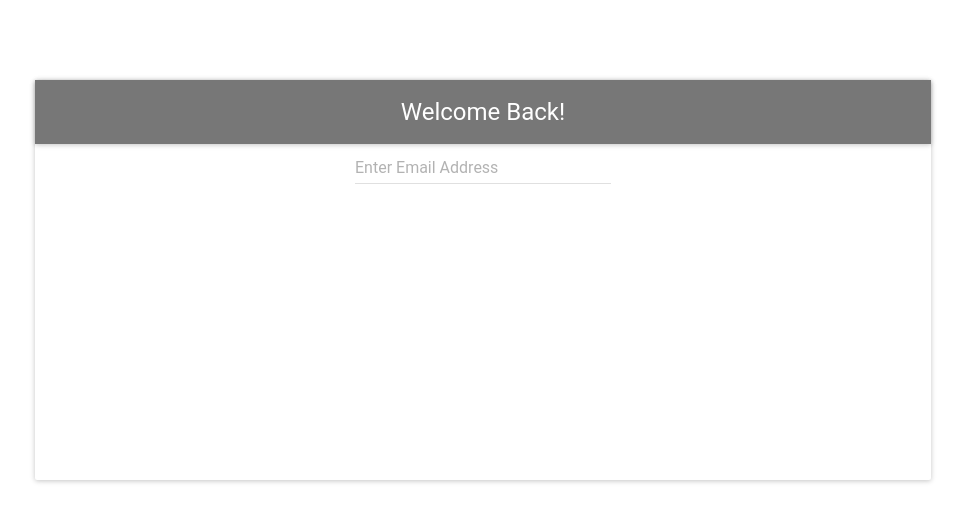
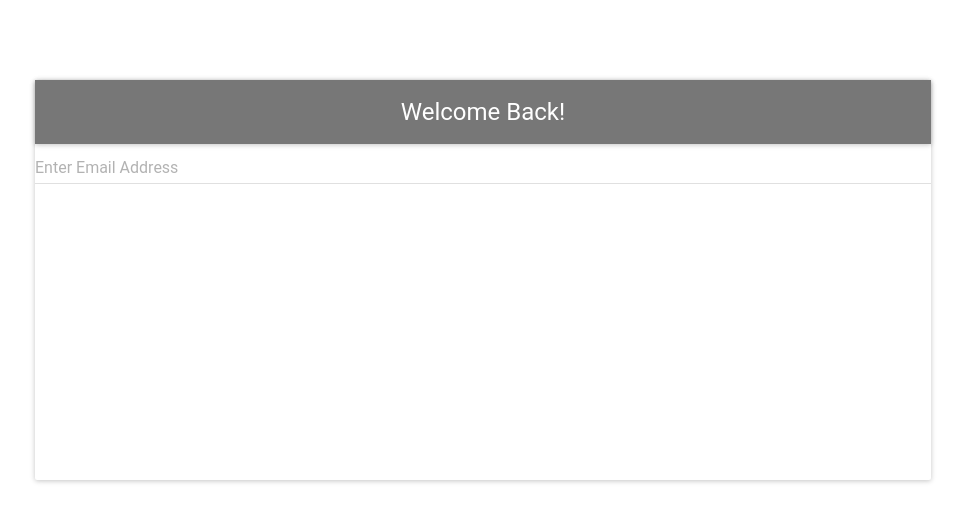
Before and after one commit to mcarter78/email-challenge-client, a React (Create React App) app: page / in a window 1280 px wide. Shown: the top 522 px of the page, without its empty margins (157-1122 px from the left). Built offline with nearby package versions, Linux system fonts and the light colour scheme; no server answers; what react-tap-event-plugin would draw is missing.

Commit message:
adds login component with email form element

```diff
--- a/src/App.js
+++ b/src/App.js
@@ -1,18 +1,14 @@
 import React, { Component } from 'react';
 import MuiThemeProvider from 'material-ui/styles/MuiThemeProvider';
 import Card from 'material-ui/Card';
-import AppBar from 'material-ui/AppBar';
-import TextField from 'material-ui/TextField';
 import { getUser } from './utils/utils';
+import Login from './components/Login';
 import './App.css';
 
 const styles = {
   card: {
     height: 'inherit',
     marginTop: '80px'
-  },
-  appbar: {
-    backgroundColor: '#777'
   }
 };
 
@@ -28,12 +24,7 @@ class App extends Component {
         <div className="App">
           <Card
             style={styles.card} >
-            <AppBar
-              style={styles.appbar}
-              title="Welcome Back!"
-              showMenuIconButton={false} />
-            <TextField
-              hintText="Enter Email Address" />
+            <Login />
           </Card>
         </div>
       </MuiThemeProvider>
--- /dev/null
+++ b/src/components/EmailInput.js
@@ -0,0 +1,19 @@
+import React, { Component } from 'react';
+import TextField from 'material-ui/TextField';
+
+class EmailInput extends Component {
+  render() {
+    return (
+      <div className="email-input">
+        <TextField
+          onChange={this.props.change}
+          type="email"
+          hintText={this.props.text}
+          fullWidth
+        />
+      </div>
+    );
+  }
+}
+
+export default EmailInput;
--- /dev/null
+++ b/src/components/Login.js
@@ -0,0 +1,36 @@
+import React, { Component } from 'react';
+import AppBar from 'material-ui/AppBar';
+import EmailInput from './EmailInput';
+
+const styles = {
+  appbar: {
+    backgroundColor: '#777'
+  }
+};
+
+class Login extends Component {
+  constructor(props) {
+    super(props);
+    this.state = {
+      email: ''
+    }
+  }
+  handleEmailChange(e, newString) {
+    this.setState({ email: newString });
+  }
+  render() {
+    return (
+      <div>
+        <AppBar
+          style={styles.appbar}
+          title="Welcome Back!"
+          showMenuIconButton={false} />
+        <EmailInput
+          text="Enter Email Address"
+          change={(event, newString) => this.handleEmailChange(event, newString)} />
+      </div>
+    )
+  }
+}
+
+export default Login;
```
